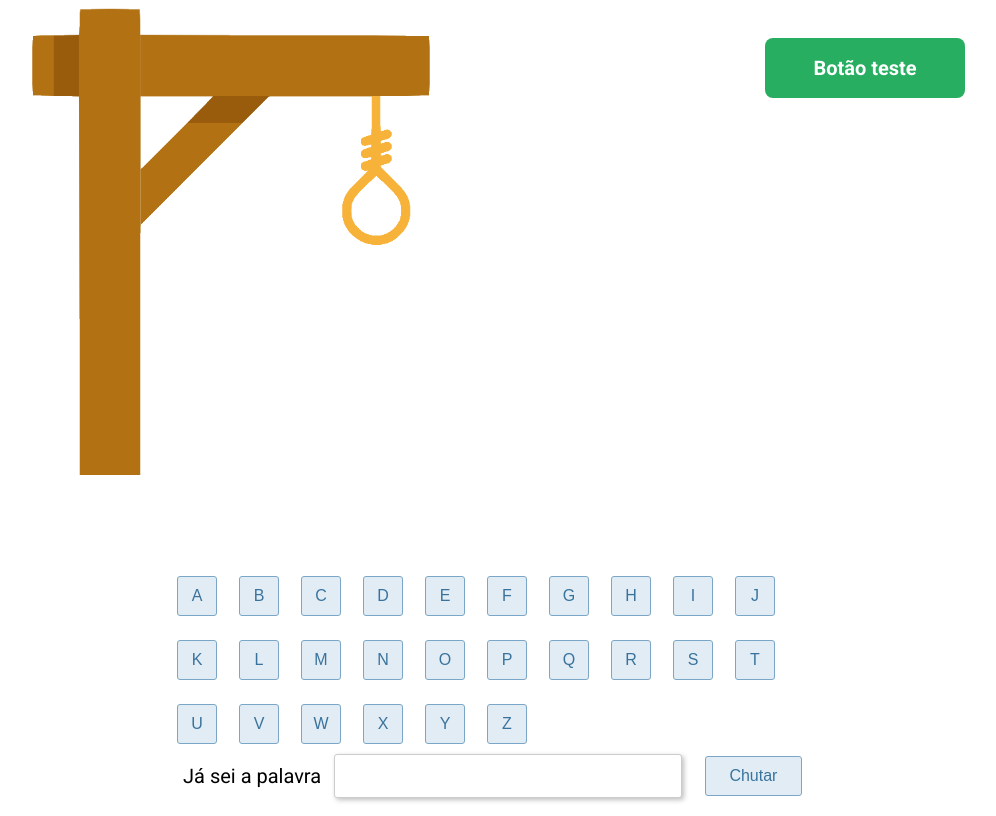
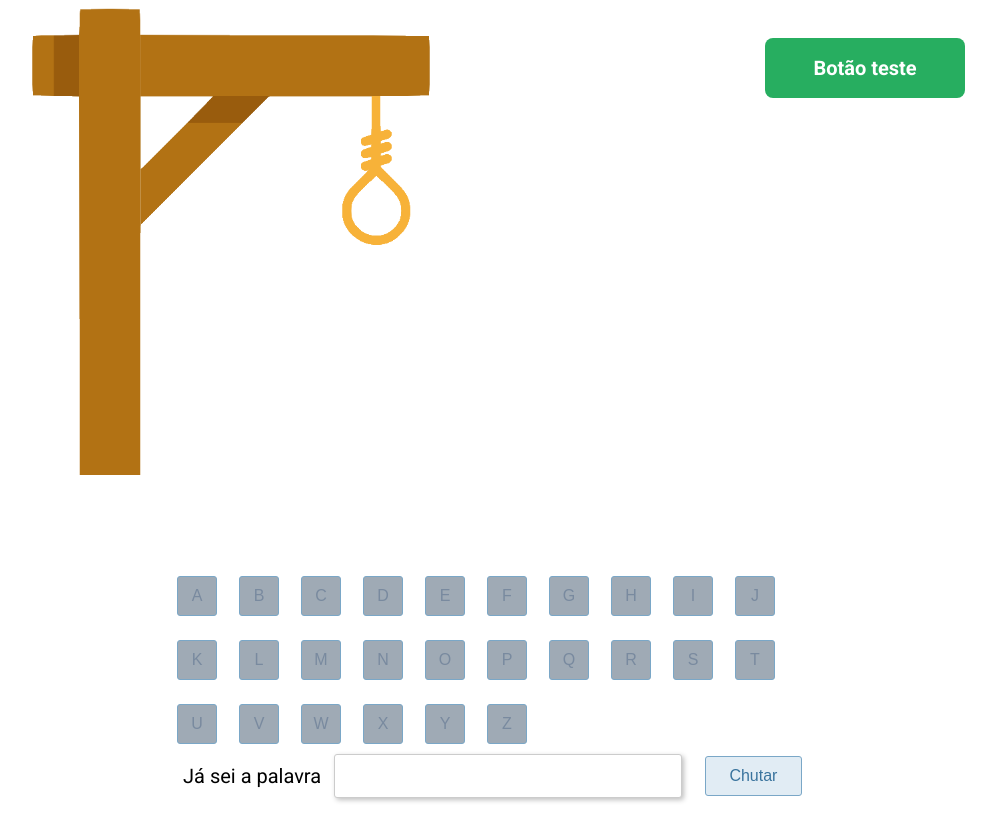
Before and after one commit to goulartggoliveira/projeto8-jogoforca, a React (Create React App) app: page / in a window 1280 px wide. Shown: the whole page, without its empty margins (150-1146 px from the left). Built offline with nearby package versions, Linux system fonts and the light colour scheme.

Commit message:
ao pressionar uma letra

```diff
--- a/src/App.jsx
+++ b/src/App.jsx
@@ -46,10 +46,13 @@ function App() {
   const [contadorErros, setcontadorErros] = useState(0);
   const [palavraSelecionada, setpalavraSelecionada] = useState([]);
   const [palavraBranca, setpalavraBranca] = useState([]);
+  const [letrasSelecionadas, setletrasSelecionadas] = useState(alfabeto);
+  const [palavraCerta, setpalavraCerta] = useState("");
 
   function iniciarJogo() {
     setDisableInput(false);
     escolherPalavra();
+    setletrasSelecionadas([]);
   }
 
   function escolherPalavra() {
@@ -61,8 +64,34 @@ function App() {
     arrayP.forEach((P) => espacoBranco.push("_ "));
     setpalavraBranca(espacoBranco);
     console.log(palavra);
-    console.log(palavraBranca);
-    console.log(palavraSelecionada);
+    setpalavraCerta(palavra);
+  }
+
+  function letrasClicadas(letra) {
+    setletrasSelecionadas([...letrasSelecionadas, letra]);
+
+    if (palavraCerta.includes(letra)) {
+      letraCerta(letra);
+    } else {
+      letraErrada(letra);
+    }
+  }
+  console.log(letrasSelecionadas);
+
+  function letraCerta(letra) {
+    console.log("acertou");
+    let novaPalavraBranca = [...palavraBranca];
+    palavraSelecionada.forEach((l, i) => {
+      if (palavraCerta[i] === letra) {
+        novaPalavraBranca[i] = l;
+      }
+    });
+    setpalavraBranca(novaPalavraBranca);
+  }
+  function letraErrada(letra) {
+    let somaErros = contadorErros + 1;
+    setcontadorErros(somaErros);
+    console.log("Erroooooou");
   }
 
   return (
@@ -73,7 +102,13 @@ function App() {
         contadorErros={contadorErros}
         palavraBranca={palavraBranca}
       />
-      <Letras alfabeto={alfabeto} />
+      <Letras
+        alfabeto={alfabeto}
+        disableInput={disableInput}
+        letrasClicadas={letrasClicadas}
+        letrasSelecionadas={letrasSelecionadas}
+      />
+
       <Chute disableInput={disableInput} />
     </div>
   );
--- a/src/components/Letras.jsx
+++ b/src/components/Letras.jsx
@@ -3,7 +3,11 @@ export default function Letras(props) {
   return (
     <div className="letras-container">
       {props.alfabeto.map((a) => (
-        <button key={a} disabled>
+        <button
+          onClick={() => props.letrasClicadas(a)}
+          key={a}
+          disabled={props.letrasSelecionadas.includes(a)}
+        >
           {a}
         </button>
       ))}
--- a/src/styles/style.css
+++ b/src/styles/style.css
@@ -67,6 +67,13 @@
   cursor: pointer;
 }
 
+.letras-container button:disabled {
+  background-color: #9faab5;
+  border: 1px solid #7aa7c7;
+  color: #798a9f;
+  cursor: default;
+}
+
 .chute-container {
   display: flex;
   align-items: center;
```
